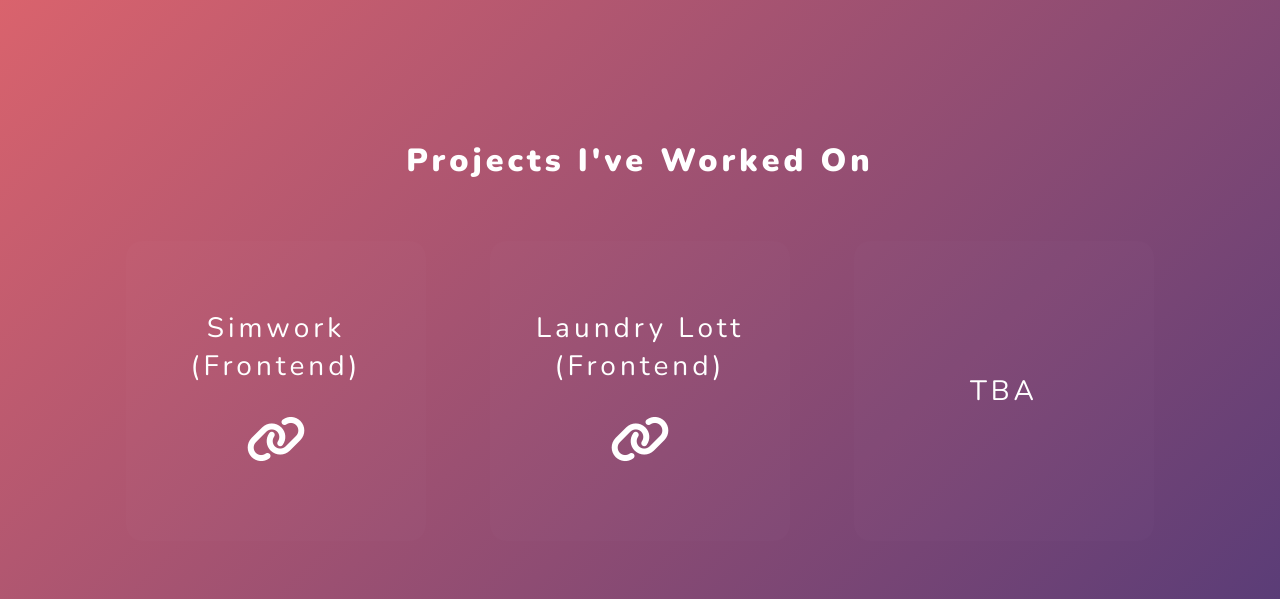
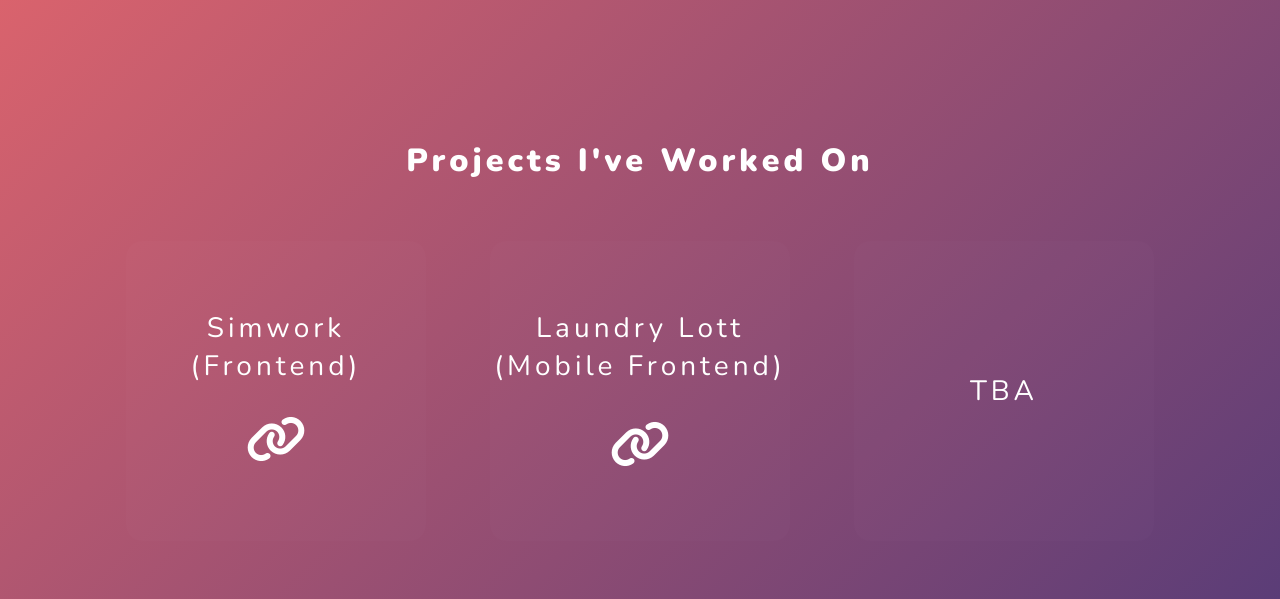
Before and after one commit to breyr/portfolio-site, a plain HTML site: page index.html in a window 1280 px wide. Shown: the part 1090-1689 px from the top of the page. Drawn offline with nearby package versions, Linux system fonts and the light colour scheme.

Commit message:
Changes to projects section

```diff
--- a/index.html
+++ b/index.html
@@ -90,7 +90,7 @@
         <span class="icons"><i class="fas fa-link"></i></span><br>
       </a>
       <a class="project" href="https://laundrylott.com/" target="_blank">
-        <h1 class="projects-title">Laundry Lott (Frontend)</h1>
+        <h3 class="projects-title">Laundry Lott (Mobile Frontend)</h3>
         <span class="icons"><i class="fas fa-link"></i></span><br>
       </a>
       <a class="project" href="#" target="_blank">
```
